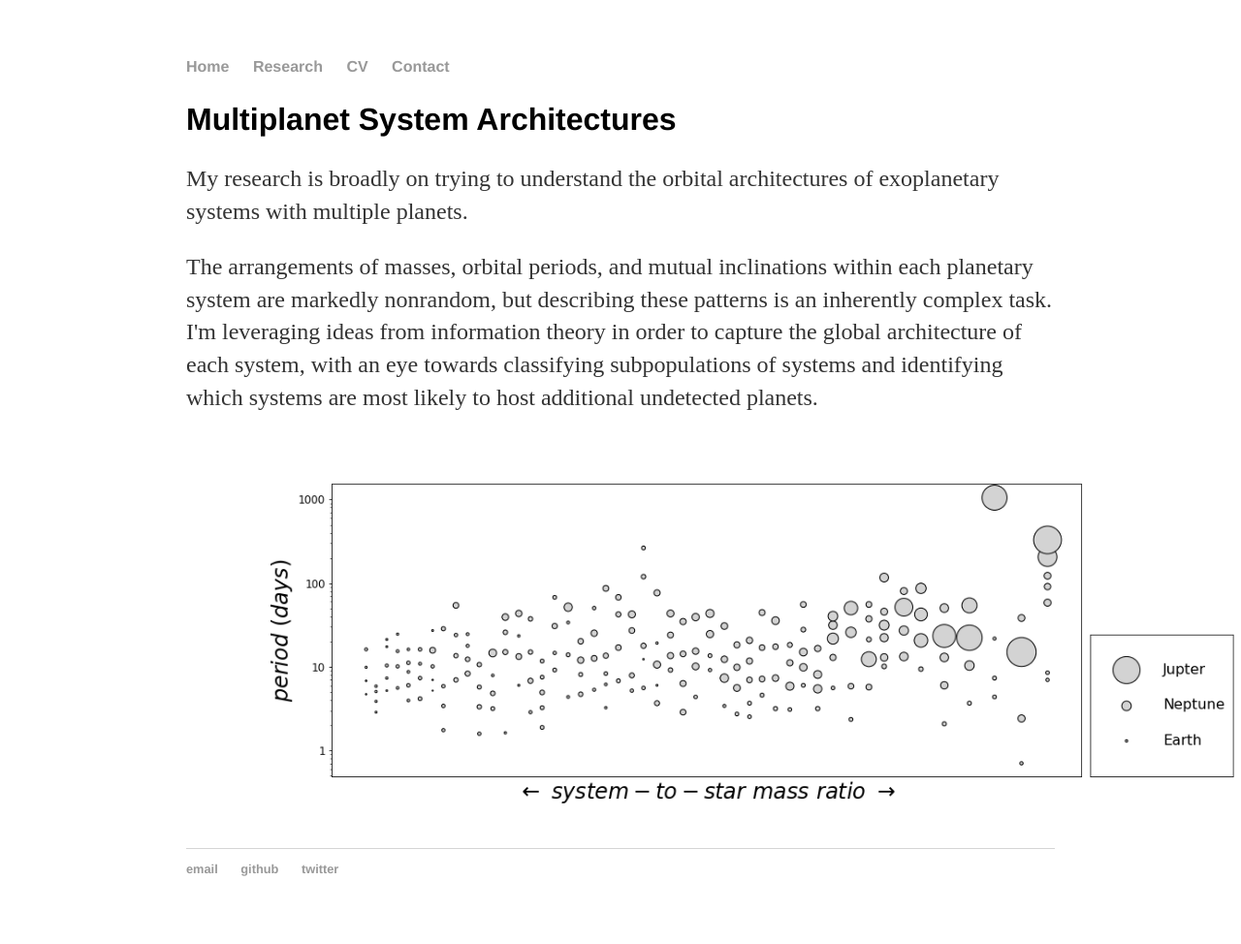
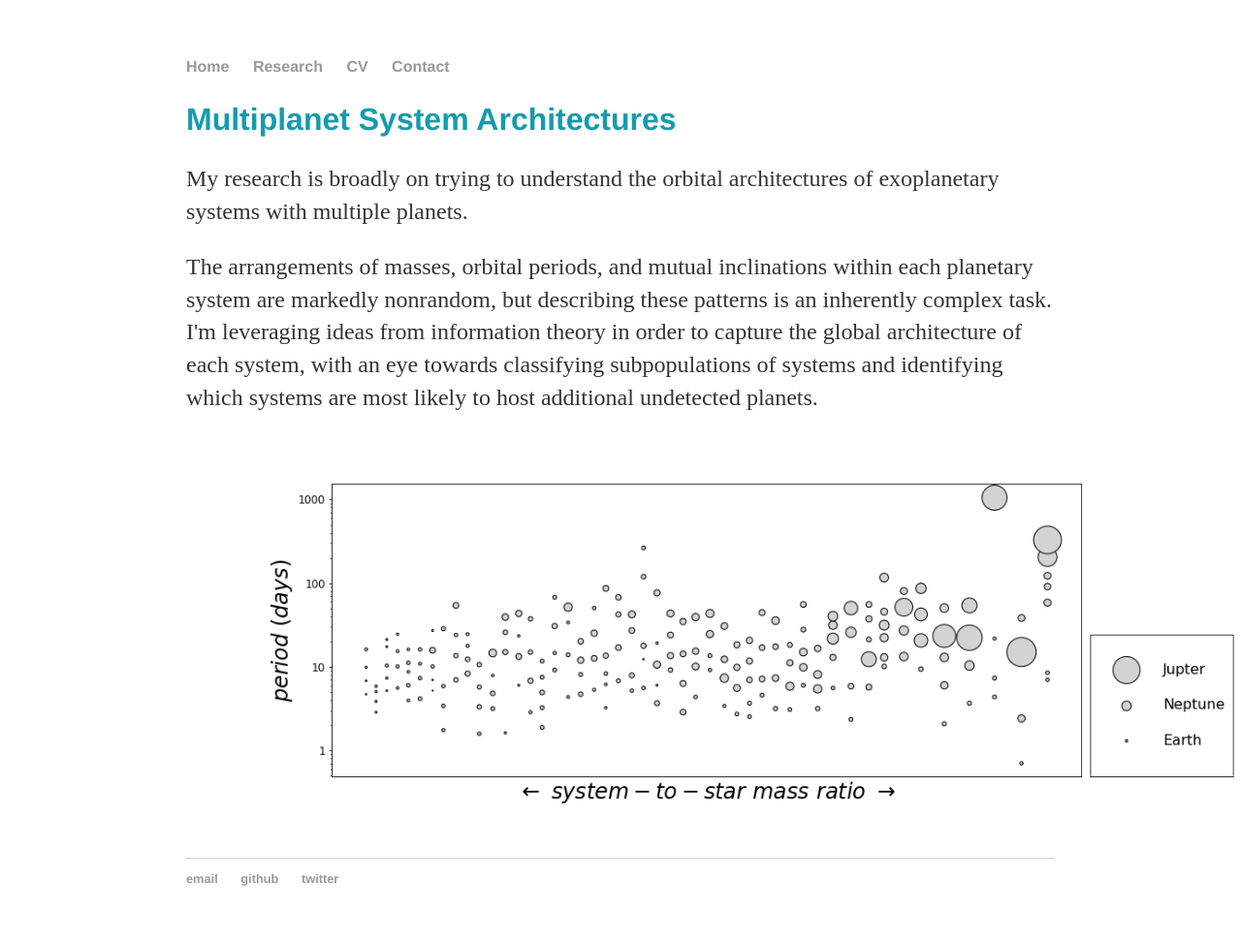
Before and after one commit to gjgilbert/gjgilbert.github.io, a Jekyll site: the page built from research/index.html, in a window 1280 px wide. Shown: the whole page at 97% size. Built offline with Jekyll 4.4.1, drawn with Linux system fonts in a browser that asks for light colours.

Commit message:
Update index.html

```diff
--- a/research/index.html
+++ b/research/index.html
@@ -3,8 +3,8 @@
 title: Greg Gilbert - Research
 ---
 <div class="blurb">
-	<h2>Multiplanet System Architectures</h2>
+	<font color="#149CAC"><h2>Multiplanet System Architectures</h2></font>
 	<p>My research is broadly on trying to understand the orbital architectures of exoplanetary systems with multiple planets.</p>
 	<p>The arrangements of masses, orbital periods, and mutual inclinations within each planetary system are markedly nonrandom, but describing these patterns is an inherently complex task. I'm leveraging ideas from information theory in order to capture the global architecture of each system, with an eye towards classifying subpopulations of systems and identifying which systems are most likely to host additional undetected planets.</p>
-	<p><img src="gallery.png" width="1200", height="400", align="center"></p>
+	<p><img src="gallery.png" width="1200", height="400"></p>
 </div><!-- /.blurb -->
```
